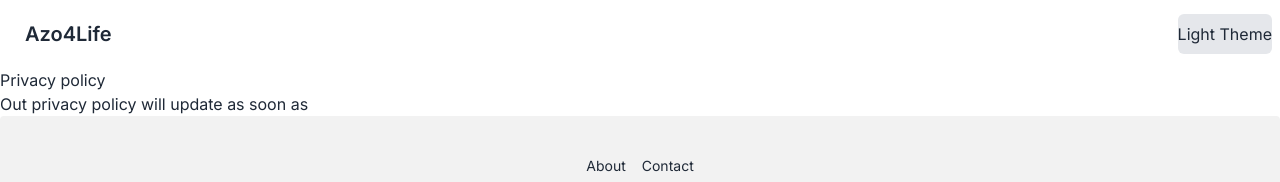
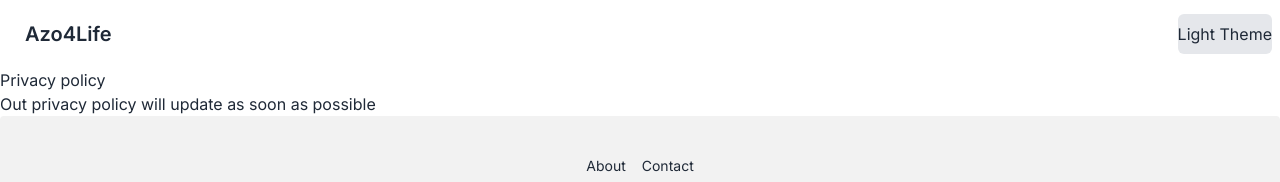
Before and after one commit to akmsyfulalom/portfolio-project-for-client, a Next.js app: page /privacy-policy in a window 1280 px wide. Shown: the top 182 px of the page. Built offline with nearby package versions, Linux system fonts and the light colour scheme.

Commit message:
just update privacy policy page

```diff
--- a/src/app/privacy-policy/page.jsx
+++ b/src/app/privacy-policy/page.jsx
@@ -4,7 +4,7 @@ const page = () => {
   return (
     <div>
       <h1>Privacy policy</h1>
-      <p>Out privacy policy will update as soon as</p>
+      <p>Out privacy policy will update as soon as possible</p>
     </div>
   )
 }
```
